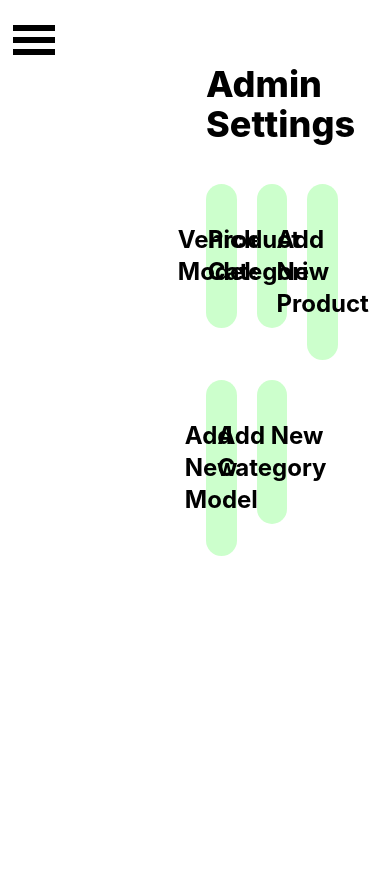
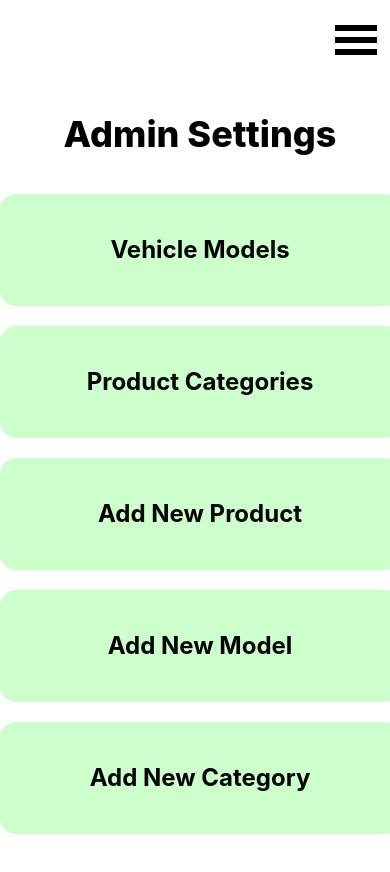
Before and after one commit to ecanvasser/inventory-app, a React (Create React App) app in the folder client/: page /admin-settings in a window 390 px wide. Shown: the top 872 px of the page. Before the commit the page ends 844 px from the top, so only its background shows below. Built offline with nearby package versions, Linux system fonts and the light colour scheme.

Commit message:
Update AdminSettings component layout for mobile devices

```diff
--- a/client/src/components/AdminSettings.js
+++ b/client/src/components/AdminSettings.js
@@ -1,28 +1,37 @@
 import Navbar from "./Navbar";
 import { Link } from "react-router-dom";
+import NavbarLinks from "./NavbarLinks";
+import { useState } from "react";
 
 const AdminSettings = () => {
+  const [showLinks, setShowLinks] = useState(false);
+
   return (
-    <div
-      id="settings-container"
-      className="grid grid-cols-[0.4fr_1.6fr] h-screen"
-    >
-      <Navbar />
+    <div id="settings-container" className="grid grid-rows-[0.3fr_1.7fr]">
+      <Navbar handleNav={() => setShowLinks(!showLinks)} />
+      {showLinks ? (
+        <div className="flex flex-col gap-10 items-center animate__animated animate__fadeInRight">
+          <NavbarLinks />
+        </div>
+      ) : (
         <div
           id="setting-links"
-        className="w-10/12 py-16 pl-32 animate__animated animate__slideInRight"
+          className="mt-8  animate__animated animate__slideInLeft"
         >
-        <div id="section-title" className="text-4xl font-extrabold">
+          <div
+            id="section-title"
+            className="text-4xl flex justify-center font-extrabold"
+          >
             Admin Settings
           </div>
           <div
             id="section-links"
-          className="grid grid-cols-3 gap-5 mt-10 text-2xl font-bold"
+            className="flex flex-col items-center gap-5 mt-10 text-2xl font-bold"
           >
             <Link to="/vehicle-models">
               <div
                 id="models"
-              className="bg-[#ccffcc] flex justify-center py-10 rounded-2xl"
+                className="bg-[#ccffcc] flex justify-center w-[400px] py-10 rounded-2xl"
               >
                 Vehicle Models
               </div>
@@ -30,7 +39,7 @@ const AdminSettings = () => {
             <Link to="/categories">
               <div
                 id="categories"
-              className="bg-[#ccffcc] flex justify-center py-10 rounded-2xl"
+                className="bg-[#ccffcc] flex justify-center w-[400px] py-10 rounded-2xl"
               >
                 Product Categories
               </div>
@@ -38,7 +47,7 @@ const AdminSettings = () => {
             <Link to="/inventory/new">
               <div
                 id="add-product"
-            className="bg-[#ccffcc] flex justify-center py-10 rounded-2xl"
+                className="bg-[#ccffcc] flex justify-center w-[400px] py-10 rounded-2xl"
               >
                 Add New Product
               </div>
@@ -46,7 +55,7 @@ const AdminSettings = () => {
             <Link to="/vehicle/new">
               <div
                 id="categories"
-              className="bg-[#ccffcc] flex justify-center py-10 rounded-2xl"
+                className="bg-[#ccffcc] flex justify-center w-[400px] py-10 rounded-2xl"
               >
                 Add New Model
               </div>
@@ -54,13 +63,14 @@ const AdminSettings = () => {
             <Link to="/categories/new">
               <div
                 id="categories"
-              className="bg-[#ccffcc] flex justify-center py-10 rounded-2xl"
+                className="bg-[#ccffcc] flex justify-center w-[400px] py-10 rounded-2xl"
               >
                 Add New Category
               </div>
             </Link>
           </div>
         </div>
+      )}
     </div>
   );
 };
```
Lines whose indentation alone changed are shown as unchanged.
